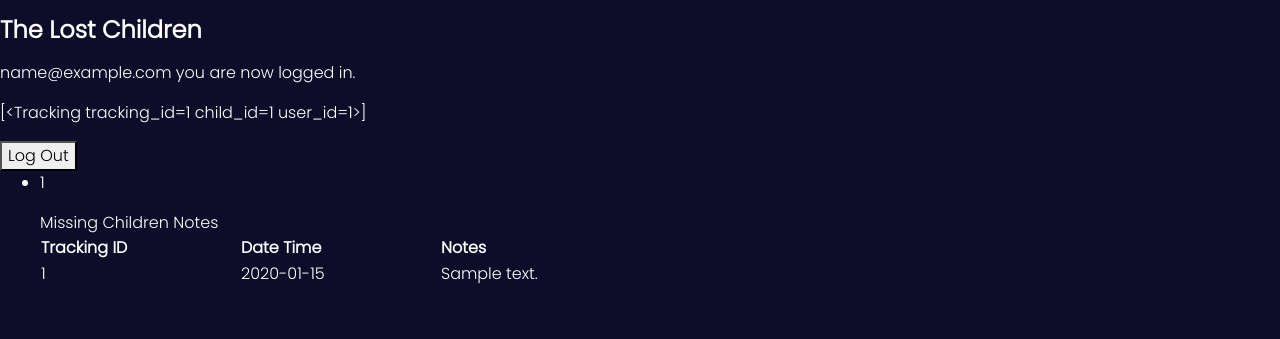
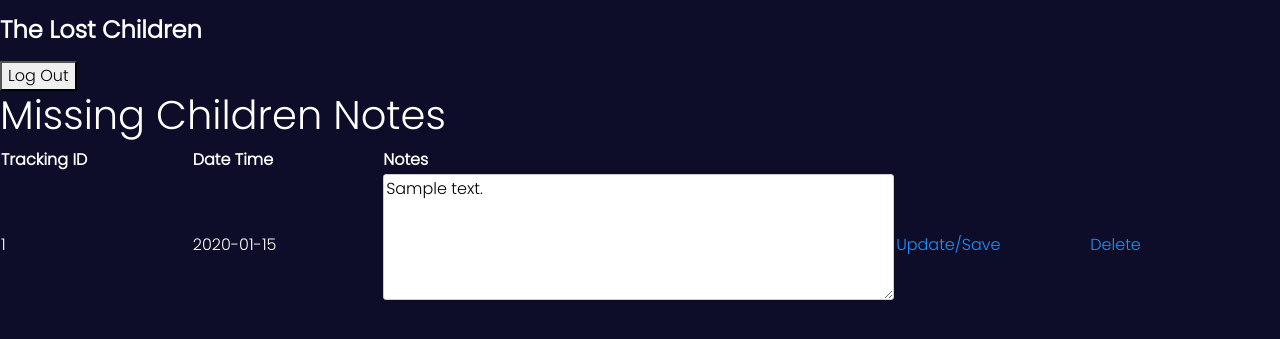
Before and after one commit to debiday/missing_children, a Flask app: page /my-account in a window 1280 px wide. Shown: the top 339 px of the page. Run offline with Flask 2, Linux system fonts and the light colour scheme; the visitor is signed in with stand-in values (Sample User, id 1); tables that the repository leaves empty hold one stand-in row (values such as "Sample post"); some libraries are stand-ins or nearby versions.

Commit message:
Fix adjustable text area in form

```diff
--- a/templates/my-account.html
+++ b/templates/my-account.html
@@ -4,25 +4,15 @@
 
 {% block content %}
 
-<p id="user-email">{{ user.email }} you are now logged in.</p>
-<p>{{ user.trackings }}</p>
+<!-- <p id="user-email">{{ user.email }} you are now logged in.</p>
+<p>{{ user.trackings }}</p> -->
 
 <form action="/logout" method="get" >
     <button type="submit" >Log Out</button>
     </form>
 
-<ul>
-    {%for tracking in user.trackings%}
-    <!-- For each nested dictionary in the dictionary-->
-    <li>
-        <p>{{ tracking.user_id }}</p>
-    </li>
-<!-- for tracking in {{ user.trackings }}: -->
-{% endfor %}
-
-
 <div class="table-users" id="table-users">
-    <div class="header">Missing Children Notes</div>
+    <div class="header"><h1>Missing Children Notes</h1></div>
 
     <table id="tracking-table" cellspacing="0">
        <tr>
@@ -35,7 +25,9 @@
         {%for tracking in user.trackings%}
           <td width="200">{{ tracking.tracking_id }}</td>
           <td width="200">{{ tracking.date_time }}</td>
-          <td width="500">{{ tracking.note }} </td>
+          <td width="500"><textarea rows="5" cols="35">{{ tracking.note }}</textarea></td>
+          <td width="200"><a href="/">Update/Save</a></td>
+          <td width="200"><a href="/">Delete</a></td>
        </tr>
        {% endfor %}
 
```
